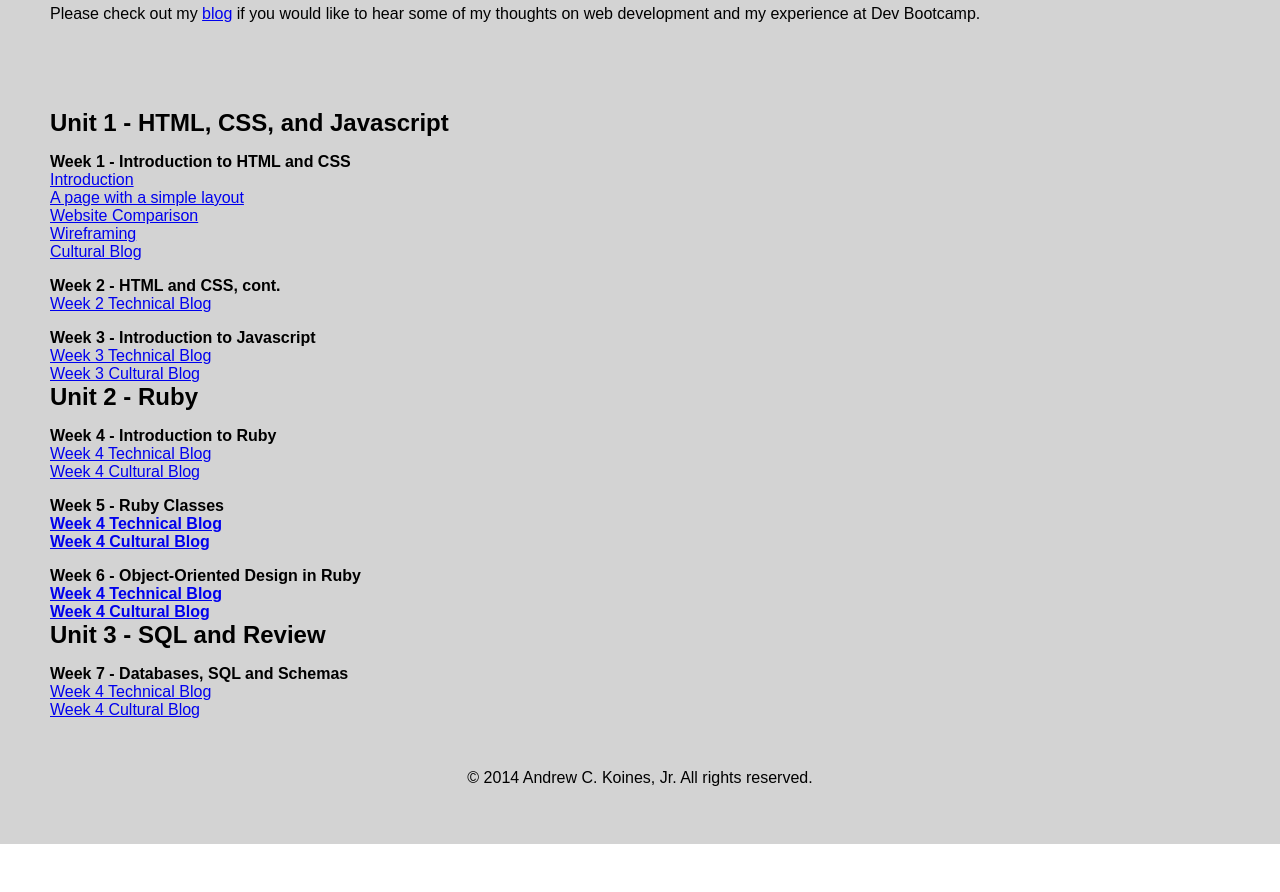
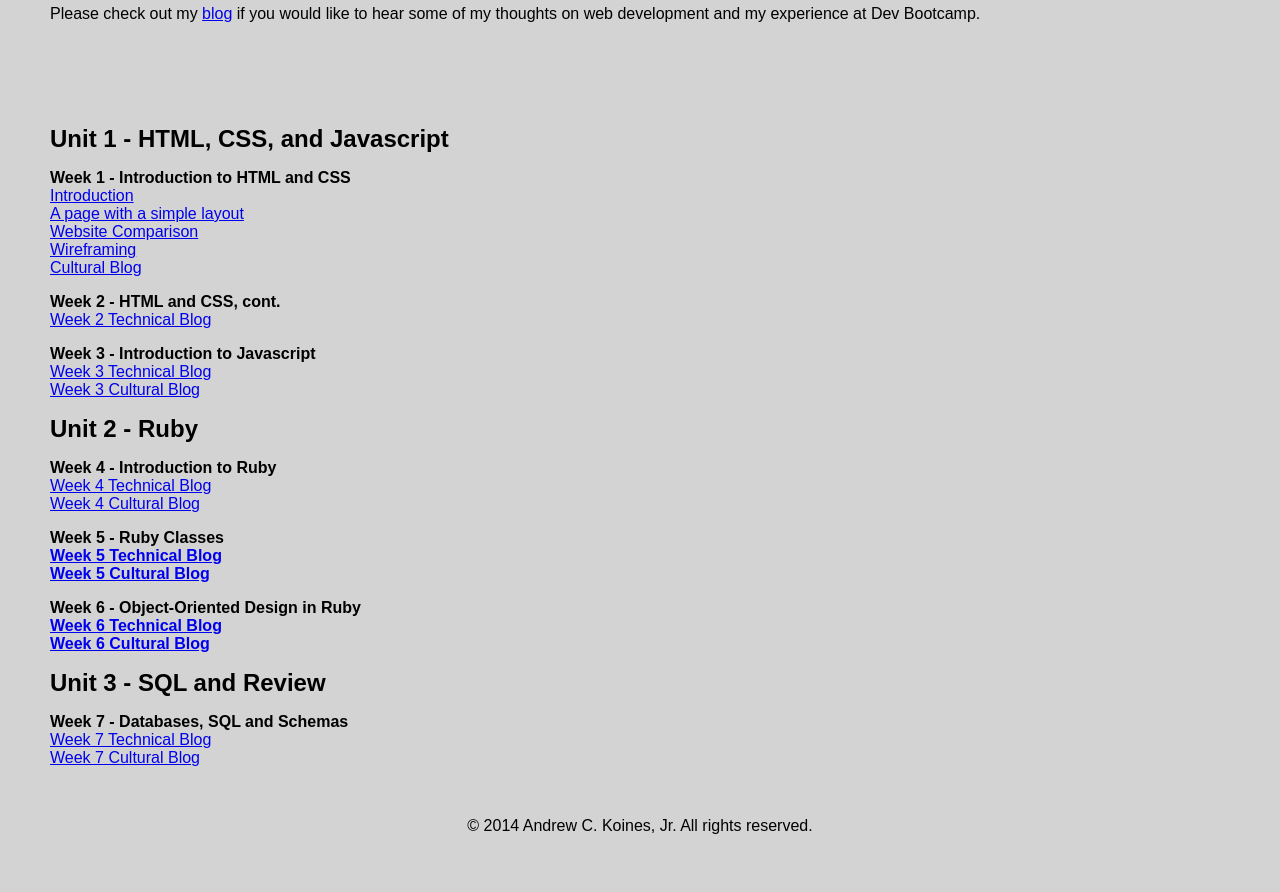
Before and after one commit to akoinesjr/akoinesjr.github.io, a plain HTML site: page index.html in a window 1280 px wide. Shown: the part 1100-1992 px from the top of the page. Before the commit the page ends 1944 px from the top, so only its background shows below. Drawn offline with Linux system fonts and the light colour scheme.

Commit message:
Made formatting edits

```diff
--- a/index.css
+++ b/index.css
@@ -31,6 +31,10 @@ header{
 	padding: 50px;
 }
 
+#unit{
+	margin-top: 1em;
+}
+
 h1 {
 	width: 30%;
 	float: left;
--- a/index.html
+++ b/index.html
@@ -27,6 +27,8 @@
 	</section>
 
 	<section id="DBCWork">
+
+		<section id="unit">
 			<h2>Unit 1 - HTML, CSS, and Javascript</h2>
 				<h3>Week 1 - Introduction to HTML and CSS</h3>
 					<div class="box"><a href="unit1_projects/dbc1.html">Introduction</a></div>
@@ -35,34 +37,40 @@
 					<div class="box"><a href="unit1_projects/wireframe_sites.html">Wireframing</a></div>
 					<div class="box"><a href="unit1_projects/week1_cultural_blog.html">Cultural Blog</a></div>
 
+
 				<h3>Week 2 - HTML and CSS, cont.</h3>
 					<div class="box"><a href="unit1_projects/week2_technical.html">Week 2 Technical Blog</a></div>
 
 				<h3>Week 3 - Introduction to Javascript</h3>
 					<div class="box"><a href="unit1_projects/week3_technical.html">Week 3 Technical Blog</a></div>
 					<div class="box"><a href="unit1_projects/week3_cultural_blog.html">Week 3 Cultural Blog</a></div>
+		</section>
 
+
+		<section id="unit">
 			<h2>Unit 2 - Ruby</h2>
 				<h3>Week 4 - Introduction to Ruby</h3>
 					<div class="box"><a href="unit2_projects/week4_technical.html">Week 4 Technical Blog</a></div>
 					<div class="box"><a href="unit2_projects/week4_cultural.html">Week 4 Cultural Blog</a></div>
 
 				<h3>Week 5 - Ruby Classes</3>
-				<div class="box"><a href="unit2_projects/week5_technical.html">Week 4 Technical Blog</a></div>
-				<div class="box"><a href="unit2_projects/week5_cultural.html">Week 4 Cultural Blog</a></div>
+					<div class="box"><a href="unit2_projects/week5_technical.html">Week 5 Technical Blog</a></div>
+					<div class="box"><a href="unit2_projects/week5_cultural.html">Week 5 Cultural Blog</a></div>
 
 				<h3>Week 6 - Object-Oriented Design in Ruby</3>
-				<div class="box"><a href="unit2_projects/week5_technical.html">Week 4 Technical Blog</a></div>
-				<div class="box"><a href="unit2_projects/week5_cultural.html">Week 4 Cultural Blog</a></div>
-
-		<h2>Unit 3 - SQL and Review</h2>
-			<h3>Week 7 - Databases, SQL and Schemas</h3>
-				<div class="box"><a href="unit3_projects/week7_technical.html">Week 4 Technical Blog</a></div>
-				<div class="box"><a href="unit3_projects/week7_cultural.html">Week 4 Cultural Blog</a></div>
+					<div class="box"><a href="unit2_projects/week5_technical.html">Week 6 Technical Blog</a></div>
+					<div class="box"><a href="unit2_projects/week5_cultural.html">Week 6 Cultural Blog</a></div>
 		</section>
 
 
+		<section id="unit">
+			<h2>Unit 3 - SQL and Review</h2>
+				<h3>Week 7 - Databases, SQL and Schemas</h3>
+					<div class="box"><a href="unit3_projects/week7_technical.html">Week 7 Technical Blog</a></div>
+					<div class="box"><a href="unit3_projects/week7_cultural.html">Week 7 Cultural Blog</a></div>
+		</section>
 
+	</section>
 
 </div>
 
```
Lines whose indentation alone changed are shown as unchanged.
